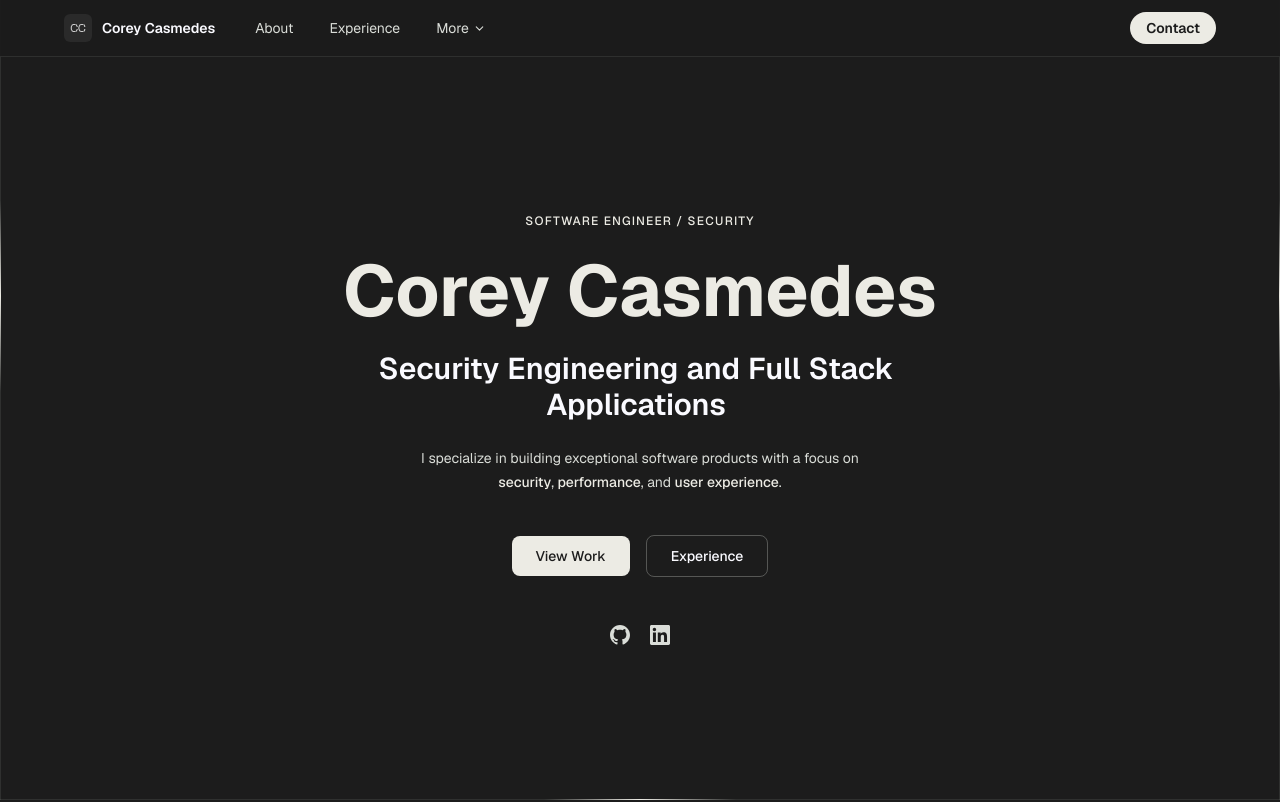
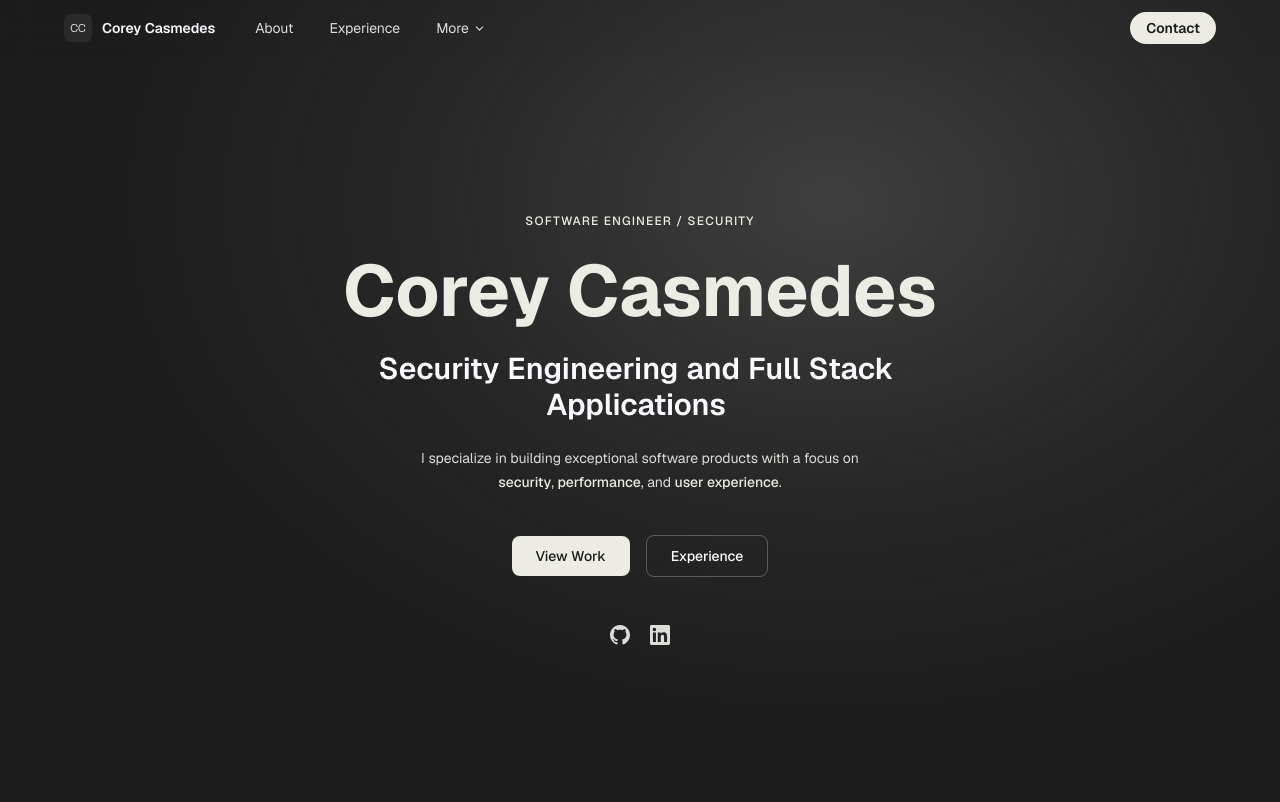
Before and after one commit to coreycasmedes/ui, a React (Vite) app: page / in a window 1280 px wide. Shown: the top 802 px of the page. Built offline with nearby package versions, Linux system fonts and the light colour scheme.

Commit message:
feat: add background gradient

```diff
--- a/src/components/home/Home.tsx
+++ b/src/components/home/Home.tsx
@@ -1,3 +1,4 @@
+import { motion, useScroll, useTransform } from "framer-motion";
 import { TypewriterEffectSmooth } from "../ui/typewriter-effect";
 import { HeroSection } from "../ui/hero-section";
 import { GlowingEffect } from "../ui/glowing-effect";
@@ -66,8 +67,19 @@ const projects = [
 ];
 
 export const Home = () => {
+  const { scrollY } = useScroll();
+  const gradientOpacity = useTransform(scrollY, [0, 350], [1, 0]);
+
   return (
     <div>
+      <motion.div
+        className="fixed inset-x-0 top-0 h-screen pointer-events-none z-0"
+        style={{
+          background:
+            "radial-gradient(ellipse at 65% 25%, rgba(218,221,216,0.18) 0%, rgba(218,221,216,0.06) 35%, transparent 65%)",
+          opacity: gradientOpacity,
+        }}
+      />
       <Navbar />
       <HeroSection />
 
--- a/src/components/ui/hero-section.tsx
+++ b/src/components/ui/hero-section.tsx
@@ -5,17 +5,6 @@ const headline = "Security Engineering and Full Stack Applications";
 export const HeroSection = () => {
   return (
     <div className="relative min-h-screen flex flex-col items-center justify-center overflow-hidden pt-14">
-      {/* Aceternity-style border accents */}
-      <div className="absolute inset-y-0 left-0 h-full w-px bg-secondary/10">
-        <div className="absolute top-1/4 h-48 w-px bg-gradient-to-b from-transparent via-accent to-transparent" />
-      </div>
-      <div className="absolute inset-y-0 right-0 h-full w-px bg-secondary/10">
-        <div className="absolute top-1/4 h-48 w-px bg-gradient-to-b from-transparent via-accent to-transparent" />
-      </div>
-      <div className="absolute inset-x-0 bottom-0 h-px w-full bg-secondary/10">
-        <div className="absolute left-1/2 -translate-x-1/2 h-px w-48 bg-gradient-to-r from-transparent via-accent to-transparent" />
-      </div>
-
       <div className="relative z-10 flex flex-col items-center text-center px-6 max-w-4xl mx-auto">
         <motion.p
           initial={{ opacity: 0 }}
@@ -41,7 +30,11 @@ export const HeroSection = () => {
               key={index}
               initial={{ opacity: 0, filter: "blur(4px)", y: 10 }}
               animate={{ opacity: 1, filter: "blur(0px)", y: 0 }}
-              transition={{ duration: 0.3, delay: 0.4 + index * 0.08, ease: "easeInOut" }}
+              transition={{
+                duration: 0.3,
+                delay: 0.4 + index * 0.08,
+                ease: "easeInOut",
+              }}
               className="mr-2 inline-block"
             >
               {word}
--- a/src/components/ui/navbar-menu.tsx
+++ b/src/components/ui/navbar-menu.tsx
@@ -1,4 +1,4 @@
-import { useState, useRef } from "react";
+import { useState, useRef, useEffect } from "react";
 import { motion, AnimatePresence } from "framer-motion";
 import {
   FolderGit2,
@@ -65,7 +65,14 @@ export const Navbar = () => {
   const [dropdownOpen, setDropdownOpen] = useState(false);
   const [mobileOpen, setMobileOpen] = useState(false);
   const [mobileMoreOpen, setMobileMoreOpen] = useState(false);
+  const [scrolled, setScrolled] = useState(false);
   const closeTimer = useRef<ReturnType<typeof setTimeout> | null>(null);
+
+  useEffect(() => {
+    const handler = () => setScrolled(window.scrollY > 20);
+    window.addEventListener("scroll", handler, { passive: true });
+    return () => window.removeEventListener("scroll", handler);
+  }, []);
 
   const openDropdown = () => {
     if (closeTimer.current) clearTimeout(closeTimer.current);
@@ -76,7 +83,13 @@ export const Navbar = () => {
   };
 
   return (
-    <header className="fixed top-0 inset-x-0 z-50 bg-background/95 backdrop-blur-md border-b border-border/10">
+    <header
+      className={`fixed top-0 inset-x-0 z-50 backdrop-blur-md border-b transition-colors duration-300 ${
+        scrolled
+          ? "bg-background/95 border-border/10"
+          : "bg-transparent border-transparent"
+      }`}
+    >
       <div className="w-full max-w-7xl mx-auto px-8 lg:px-16 flex items-center justify-between h-14">
         {/* Logo + Desktop nav */}
         <div className="flex items-center gap-6">
```
